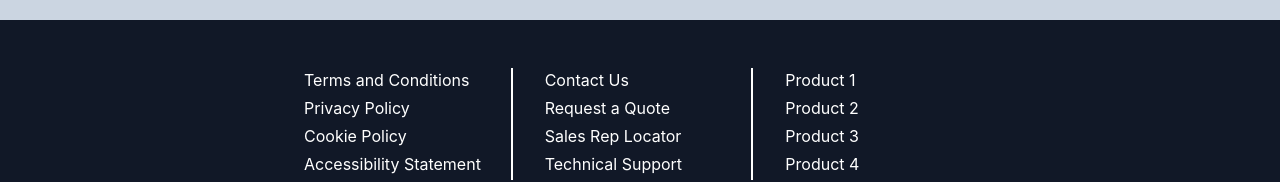
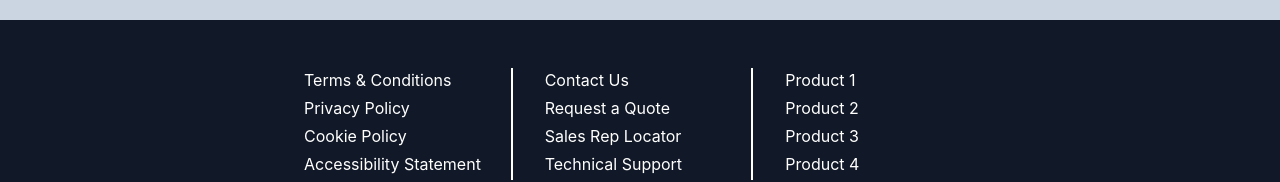
Before and after one commit to luis-valdivia/bearing, a Vue app: page / in a window 1280 px wide. Shown: the part 1580-1762 px from the top of the page. Built offline with nearby package versions, Linux system fonts and the light colour scheme.

Commit message:
Update FooterComponent.vue

```diff
--- a/src/components/FooterComponent.vue
+++ b/src/components/FooterComponent.vue
@@ -7,7 +7,7 @@
             <a
               href="#"
               class="hover:underline"
-            >Terms and Conditions</a>
+            >Terms & Conditions</a>
           </li>
           <li class="mb-1">
             <a
```
